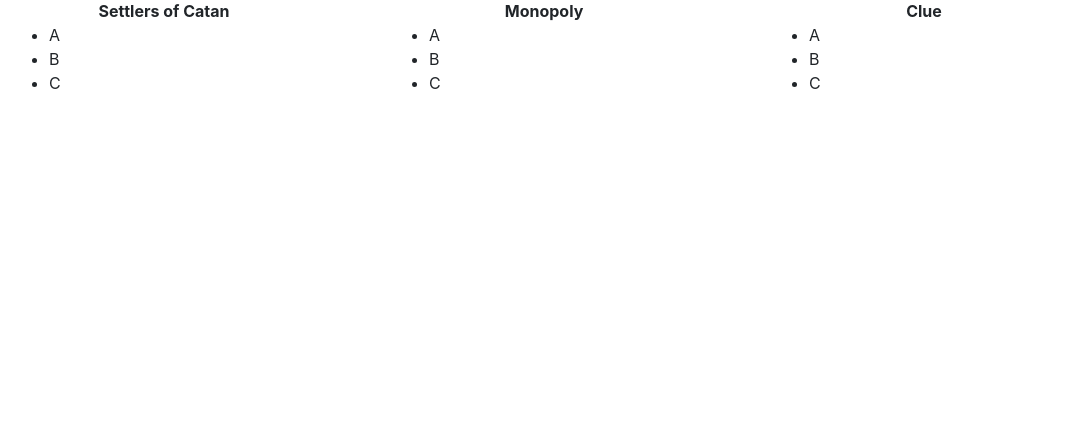
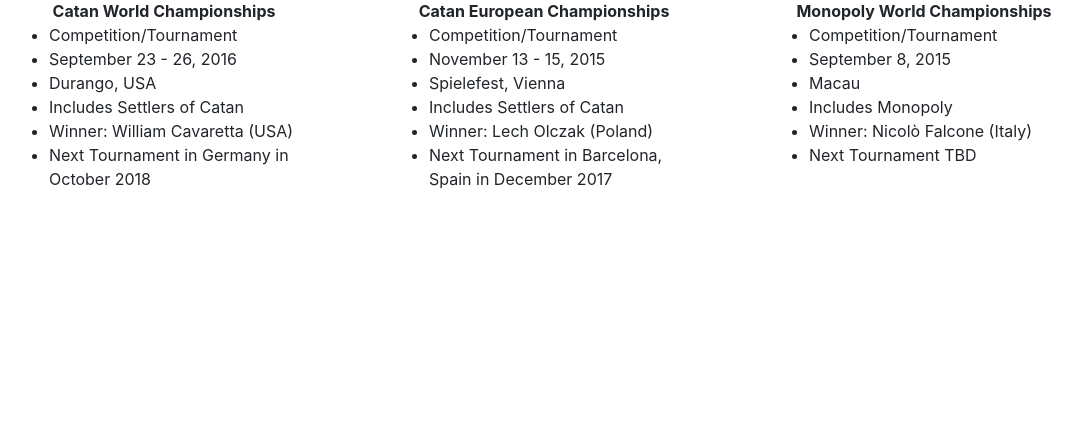
Before and after one commit to jsphyin/idb, a Flask app: page /events in a window 1280 px wide. Shown: the part 364-800 px from the top of the page, without its empty margins (96-1178 px from the left). Run offline with Flask 2, Linux system fonts and the light colour scheme; some libraries are stand-ins or nearby versions.

Commit message:
Add attributes to events grid

```diff
--- a/templates/events.html
+++ b/templates/events.html
@@ -7,27 +7,36 @@
 
 {% block model_description %}A listing of all the current available events{% endblock %}
 
-{% block model_1_name %}Settlers of Catan{% endblock %}
+{% block model_1_name %}Catan World Championships{% endblock %}
 {% block model_1_img %}http://www.erzo.org/shannon/images-rpg/catan5-1.jpg{% endblock %}
 {% block model_1_attribute %}
-<li>A</li>
-<li>B</li>
-<li>C</li>
+<li>Competition/Tournament</li>
+<li>September 23 - 26, 2016</li>
+<li>Durango, USA</li>
+<li>Includes Settlers of Catan</li>
+<li>Winner: William Cavaretta (USA)</li>
+<li>Next Tournament in Germany in October 2018</li>
 {% endblock %}
 
 
-{% block model_2_name %}Monopoly{% endblock %}
-{% block model_2_img %}https://i5.walmartimages.ca/images/Large/313/221/1313221.jpg?odnBound=460{% endblock %}
+{% block model_2_name %}Catan European Championships{% endblock %}
+{% block model_2_img %}http://www.erzo.org/shannon/images-rpg/catan5-1.jpg{% endblock %}
 {% block model_2_attribute %}
-<li>A</li>
-<li>B</li>
-<li>C</li>
+<li>Competition/Tournament</li>
+<li>November 13 - 15, 2015</li>
+<li>Spielefest, Vienna</li>
+<li>Includes Settlers of Catan</li>
+<li>Winner: Lech Olczak (Poland)</li>
+<li>Next Tournament in Barcelona, Spain in December 2017</li>
 {% endblock %}
 
-{% block model_3_name %}Clue{% endblock %}
-{% block model_3_img %}https://fthmb.tqn.com/gPrPIWmEiMGtka1e1NjW9PFUN_M=/960x0/filters:no_upscale()/about/clue-58a6f5775f9b58a3c91a4cc5.jpg{% endblock %}
+{% block model_3_name %}Monopoly World Championships{% endblock %}
+{% block model_3_img %}https://i5.walmartimages.ca/images/Large/313/221/1313221.jpg?odnBound=460{% endblock %}
 {% block model_3_attribute %}
-<li>A</li>
-<li>B</li>
-<li>C</li>
+<li>Competition/Tournament</li>
+<li>September 8, 2015</li>
+<li>Macau</li>
+<li>Includes Monopoly</li>
+<li>Winner: Nicolò Falcone (Italy)</li>
+<li>Next Tournament TBD</li>
 {% endblock %}
```
